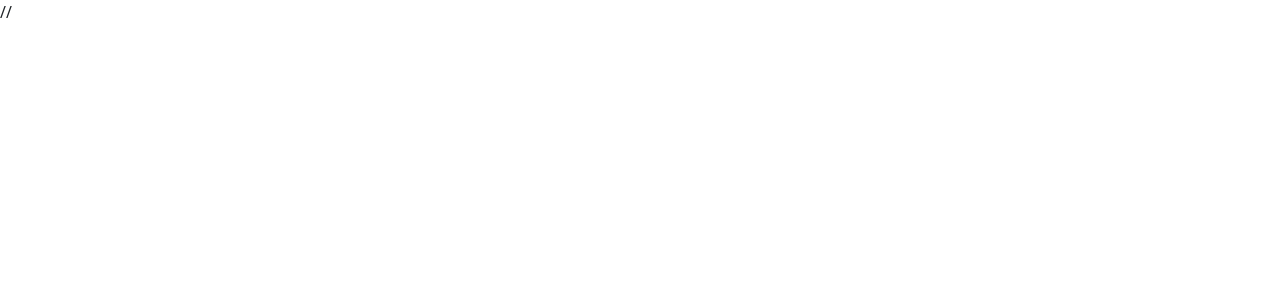
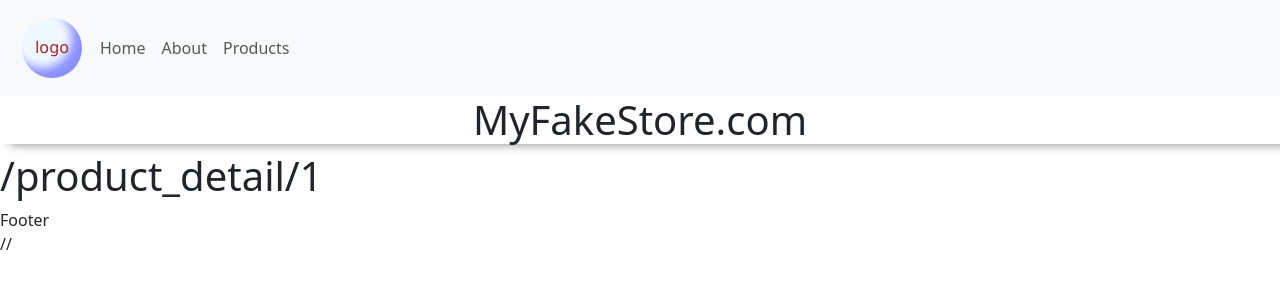
Before and after one commit to DamianoMura/react-router, a React (Vite) app: page /product_detail/1 in a window 1280 px wide. Before the commit this address had no page. Shown: the top 300 px of the page. Built offline with nearby package versions, Linux system fonts and the light colour scheme.

Commit message:
[add] new product detail page with routes and link

```diff
--- a/src/App.jsx
+++ b/src/App.jsx
@@ -6,6 +6,7 @@ import LandingPage from './pages/LandingPage';
 import About from './pages/About';
 import Products from './pages/Products';
 import 'bootstrap/dist/css/bootstrap.min.css';
+import ProductDetail from './pages/ProductDetail';
 
 function App() {
 
@@ -18,6 +19,7 @@ function App() {
           <Route path="/" element={<LandingPage />}/>
           <Route path="/about" element={<About/>}/>
           <Route path="/products" element={<Products />}/>
+          <Route path="/product_detail/:id" element={<ProductDetail/>}/>
         </Route>
     </Routes>
 
--- /dev/null
+++ b/src/pages/ProductDetail.jsx
@@ -0,0 +1,13 @@
+import axios from 'axios';
+import { useState,useEffect } from 'react';
+import ProductFrame from '../../components/ProductFrame'
+const endpoint="https://fakestoreapi.com/products";
+
+const ProductDetail = (props) => {
+
+  return (
+   <h1>{location.pathname}</h1>
+  )
+}
+
+export default ProductDetail
--- a/src/pages/Products.jsx
+++ b/src/pages/Products.jsx
@@ -1,5 +1,6 @@
 import React from 'react'
 import axios from 'axios';
+import { Link } from 'react-router-dom';
 import { useState,useEffect } from 'react';
 import ProductFrame from '../../components/ProductFrame';
 const endpoint="https://fakestoreapi.com/products";
@@ -29,7 +30,9 @@ const Products = () => {
           {
             items.map((item)=>{
               return(
+                <Link to={`/product_detail${item.id}`} >
                 <ProductFrame data={item} key={item.id}/>
+                  </Link>
               )
             })
           }
```
